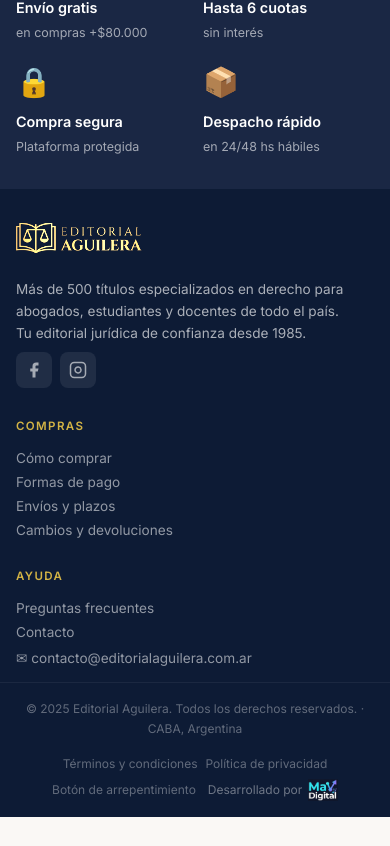
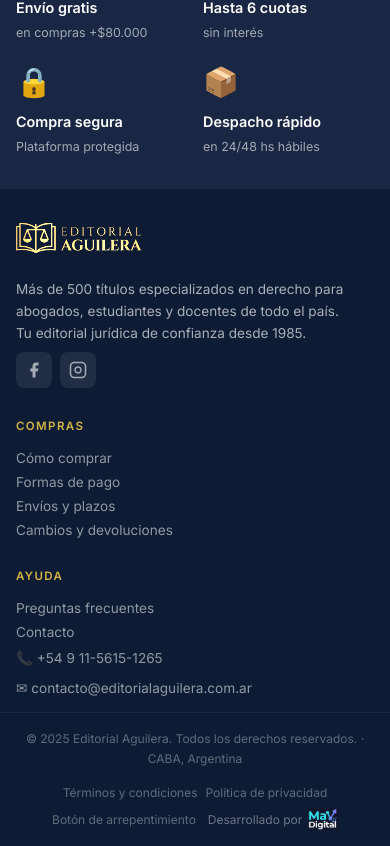
Before and after one commit to marcevillagra58-gif/editorial_aguilera, a React (Vite) app: page / in a window 390 px wide. Shown: the part 2505-3351 px from the top of the page. Before the commit the page ends 3322 px from the top, so only its background shows below. Built offline with nearby package versions, Linux system fonts and the light colour scheme; no server answers.

Commit message:
Restore phone contact info while keeping WhatsApp links removed per client specification

```diff
--- a/src/App.jsx
+++ b/src/App.jsx
@@ -81,6 +81,7 @@ function ContactPage({ onNavigate }) {
             <p>Tu editorial jurídica de confianza desde 1985</p>
             <ul className="contact-page__list">
               <li>📍 <span>Buenos Aires, Argentina</span></li>
+              <li>📞 <a href="tel:+5491156151265">+54 9 11-5615-1265</a></li>
               <li>
                 ✉{' '}
                 <a
--- a/src/components/Footer.jsx
+++ b/src/components/Footer.jsx
@@ -77,6 +77,11 @@ export default function Footer({ onNavigate }) {
                     <button className="footer__link" onClick={() => onNavigate('contact')}>Contacto</button>
                   </li>
                   <li>
+                    <a href="tel:+5491156151265" className="footer__link footer__link--contact">
+                      📞 +54 9 11-5615-1265
+                    </a>
+                  </li>
+                  <li>
                     <a
                       href="https://mail.google.com/mail/?view=cm&fs=1&to=contacto@editorialaguilera.com.ar"
                       target="_blank"
--- a/src/components/Navbar.jsx
+++ b/src/components/Navbar.jsx
@@ -88,6 +88,7 @@ export default function Navbar({ onNavigate, currentPage }) {
               <span>📦 Despacho en 24/48 hs</span>
             </div>
             <div className="navbar__topbar-right">
+              <a href="tel:+5491156151265">📞 +54 9 11-5615-1265</a>
               <a
                 href="https://mail.google.com/mail/?view=cm&fs=1&to=contacto@editorialaguilera.com.ar"
                 target="_blank"
```
